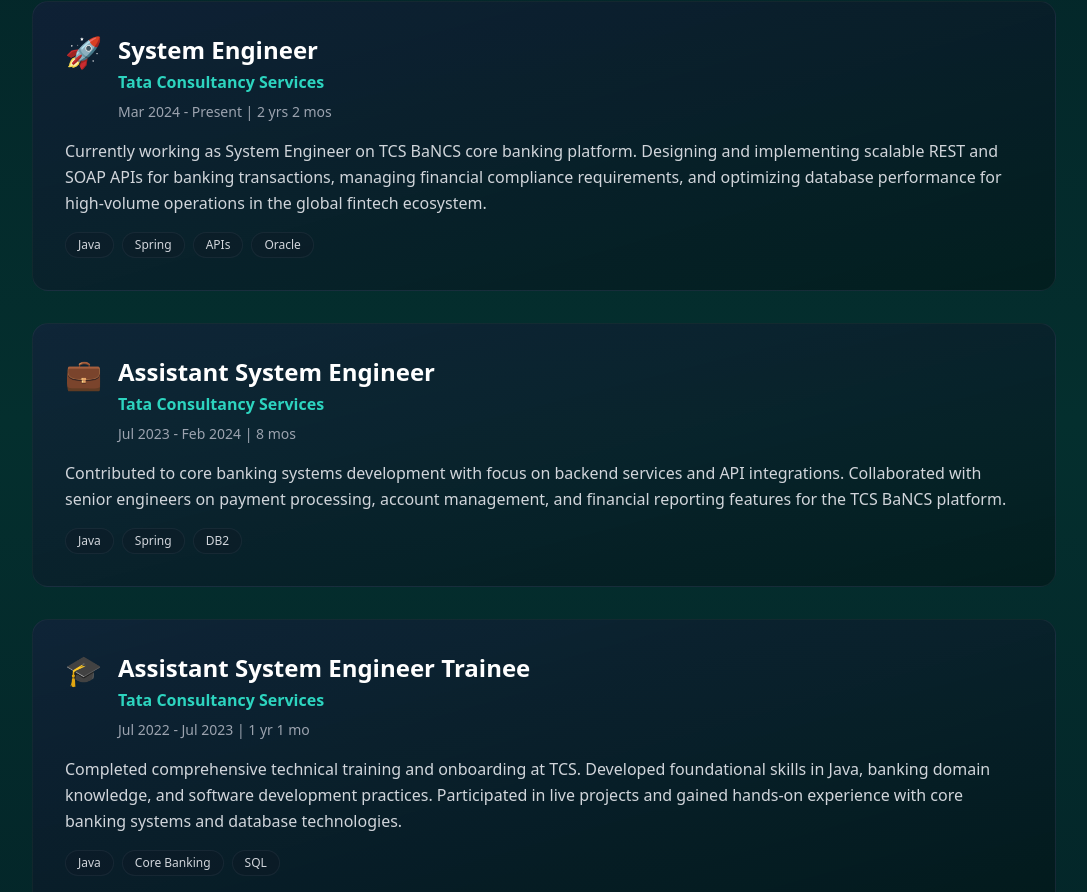
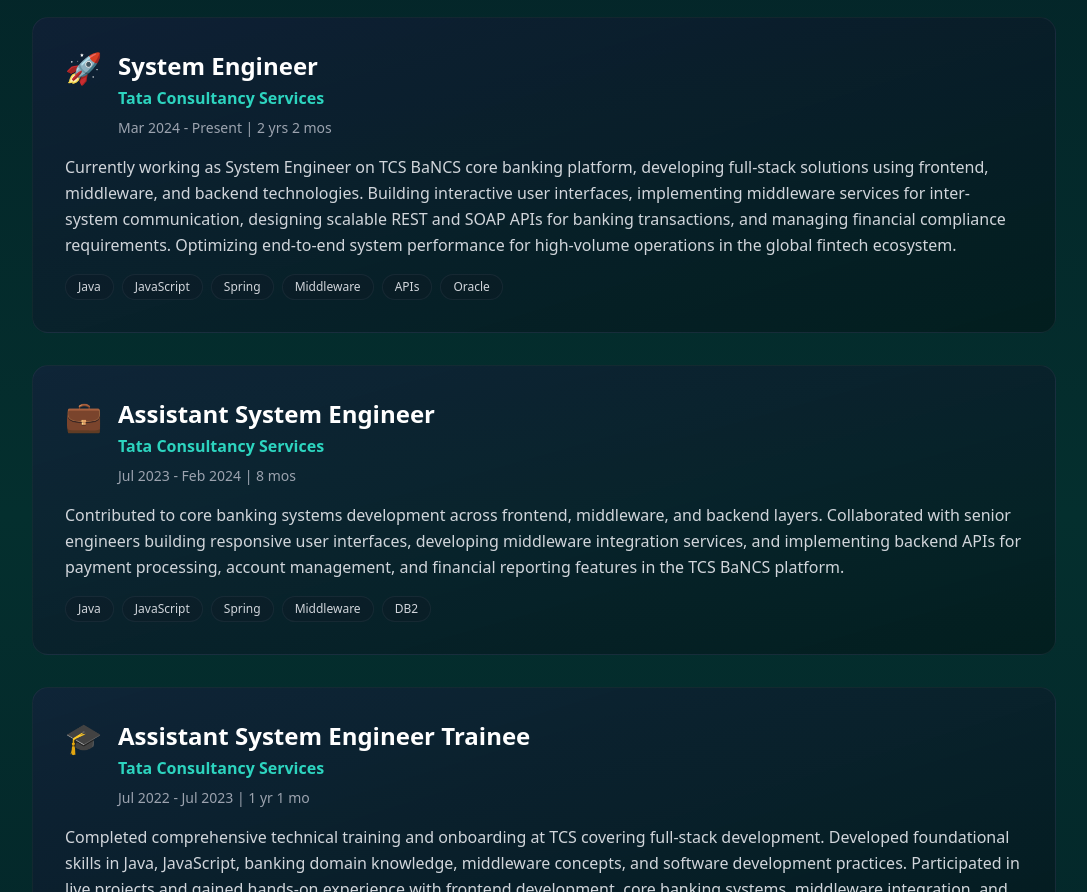
Before and after one commit to Barani-Dharan-S/my-portfolio, a React (Vite) app: page / in a window 1280 px wide. Shown: the part 1908-2800 px from the top of the page, without its empty margins (96-1183 px from the left). Built offline with nearby package versions, Linux system fonts and the light colour scheme; the HTML template or start-up script is replaced by a standard one.

Commit message:
Update portfolio to reflect frontend and middleware development expertise

```diff
--- a/src/App.jsx
+++ b/src/App.jsx
@@ -56,7 +56,7 @@
                 Baranidharan S
               </h1>
               <p className="text-base md:text-lg text-gray-300 font-semibold">
-                System Engineer · TCS Core Banking · Full Stack Developer
+                System Engineer · Frontend & Middleware Developer · TCS Banking Solutions
               </p>
             </div>
           </div>
@@ -178,11 +178,13 @@
                   </div>
                 </div>
                 <p className="text-gray-300 leading-relaxed mb-4">
-                  Currently working as System Engineer on TCS BaNCS core banking platform. Designing and implementing scalable REST and SOAP APIs for banking transactions, managing financial compliance requirements, and optimizing database performance for high-volume operations in the global fintech ecosystem.
+                  Currently working as System Engineer on TCS BaNCS core banking platform, developing full-stack solutions using frontend, middleware, and backend technologies. Building interactive user interfaces, implementing middleware services for inter-system communication, designing scalable REST and SOAP APIs for banking transactions, and managing financial compliance requirements. Optimizing end-to-end system performance for high-volume operations in the global fintech ecosystem.
                 </p>
                 <div className="flex flex-wrap gap-2">
                   <span className="px-3 py-1 bg-gray-900/30 border border-gray-600/20 text-gray-300 rounded-full text-xs font-medium">Java</span>
+                  <span className="px-3 py-1 bg-gray-900/30 border border-gray-600/20 text-gray-300 rounded-full text-xs font-medium">JavaScript</span>
                   <span className="px-3 py-1 bg-gray-900/30 border border-gray-600/20 text-gray-300 rounded-full text-xs font-medium">Spring</span>
+                  <span className="px-3 py-1 bg-gray-900/30 border border-gray-600/20 text-gray-300 rounded-full text-xs font-medium">Middleware</span>
                   <span className="px-3 py-1 bg-gray-900/30 border border-gray-600/20 text-gray-300 rounded-full text-xs font-medium">APIs</span>
                   <span className="px-3 py-1 bg-gray-900/30 border border-gray-600/20 text-gray-300 rounded-full text-xs font-medium">Oracle</span>
                 </div>
@@ -200,11 +202,13 @@
                   </div>
                 </div>
                 <p className="text-gray-300 leading-relaxed mb-4">
-                  Contributed to core banking systems development with focus on backend services and API integrations. Collaborated with senior engineers on payment processing, account management, and financial reporting features for the TCS BaNCS platform.
+                  Contributed to core banking systems development across frontend, middleware, and backend layers. Collaborated with senior engineers building responsive user interfaces, developing middleware integration services, and implementing backend APIs for payment processing, account management, and financial reporting features in the TCS BaNCS platform.
                 </p>
                 <div className="flex flex-wrap gap-2">
                   <span className="px-3 py-1 bg-gray-900/30 border border-gray-600/20 text-gray-300 rounded-full text-xs font-medium">Java</span>
+                  <span className="px-3 py-1 bg-gray-900/30 border border-gray-600/20 text-gray-300 rounded-full text-xs font-medium">JavaScript</span>
                   <span className="px-3 py-1 bg-gray-900/30 border border-gray-600/20 text-gray-300 rounded-full text-xs font-medium">Spring</span>
+                  <span className="px-3 py-1 bg-gray-900/30 border border-gray-600/20 text-gray-300 rounded-full text-xs font-medium">Middleware</span>
                   <span className="px-3 py-1 bg-gray-900/30 border border-gray-600/20 text-gray-300 rounded-full text-xs font-medium">DB2</span>
                 </div>
               </div>
@@ -221,10 +225,11 @@
                   </div>
                 </div>
                 <p className="text-gray-300 leading-relaxed mb-4">
-                  Completed comprehensive technical training and onboarding at TCS. Developed foundational skills in Java, banking domain knowledge, and software development practices. Participated in live projects and gained hands-on experience with core banking systems and database technologies.
+                  Completed comprehensive technical training and onboarding at TCS covering full-stack development. Developed foundational skills in Java, JavaScript, banking domain knowledge, middleware concepts, and software development practices. Participated in live projects and gained hands-on experience with frontend development, core banking systems, middleware integration, and database technologies.
                 </p>
                 <div className="flex flex-wrap gap-2">
                   <span className="px-3 py-1 bg-gray-900/30 border border-gray-600/20 text-gray-300 rounded-full text-xs font-medium">Java</span>
+                  <span className="px-3 py-1 bg-gray-900/30 border border-gray-600/20 text-gray-300 rounded-full text-xs font-medium">JavaScript</span>
                   <span className="px-3 py-1 bg-gray-900/30 border border-gray-600/20 text-gray-300 rounded-full text-xs font-medium">Core Banking</span>
                   <span className="px-3 py-1 bg-gray-900/30 border border-gray-600/20 text-gray-300 rounded-full text-xs font-medium">SQL</span>
                 </div>
@@ -243,10 +248,10 @@
           <div className="grid md:grid-cols-3 gap-8 mb-12">
             <div className="md:col-span-2 scroll-animate animate-slide-in-left">
               <p className="text-gray-300 leading-relaxed mb-6 text-lg">
-                I'm a <span className="text-white font-semibold">System Engineer</span> with 3.6+ years of experience at <span className="text-white font-semibold">Tata Consultancy Services</span>, specializing in Core Banking solutions. I have built robust web applications and backend services for the financial sector, with deep expertise in full-stack development.
+                I'm a <span className="text-white font-semibold">System Engineer</span> with 3.6+ years of experience at <span className="text-white font-semibold">Tata Consultancy Services</span>, specializing in frontend and middleware development for core banking solutions. I build interactive user interfaces, implement middleware services for system integration, and develop robust backend APIs for the financial sector.
               </p>
               <p className="text-gray-300 leading-relaxed text-lg">
-                Currently contributing to <span className="text-white font-semibold">TCS BaNCS</span>, a comprehensive banking solution serving global clients. Driven by curiosity and passion for fintech innovation, I continuously explore emerging technologies to solve complex banking problems.
+                Currently contributing to <span className="text-white font-semibold">TCS BaNCS</span>, a comprehensive banking solution serving global clients. Driven by curiosity and passion for fintech innovation, I continuously explore emerging technologies to solve complex banking problems across the full technology stack.
               </p>
             </div>
 
@@ -268,11 +273,15 @@
               <div className="space-y-4">
                 <div>
                   <p className="text-gray-300 font-semibold text-sm mb-2">Frontend</p>
-                  <p className="text-slate-400 text-sm">Java, XML, JavaScript, jQuery</p>
+                  <p className="text-slate-400 text-sm">JavaScript, React, HTML, CSS, jQuery, XML</p>
+                </div>
+                <div>
+                  <p className="text-gray-300 font-semibold text-sm mb-2">Middleware</p>
+                  <p className="text-slate-400 text-sm">Message Queues, ESB, API Integration, Service Orchestration</p>
                 </div>
                 <div>
                   <p className="text-gray-300 font-semibold text-sm mb-2">Backend</p>
-                  <p className="text-slate-400 text-sm">RESTful APIs, SOAP APIs, Spring, Hibernate, Struts</p>
+                  <p className="text-slate-400 text-sm">Java, RESTful APIs, SOAP APIs, Spring, Hibernate, Struts</p>
                 </div>
                 <div>
                   <p className="text-gray-300 font-semibold text-sm mb-2">Databases</p>
```
